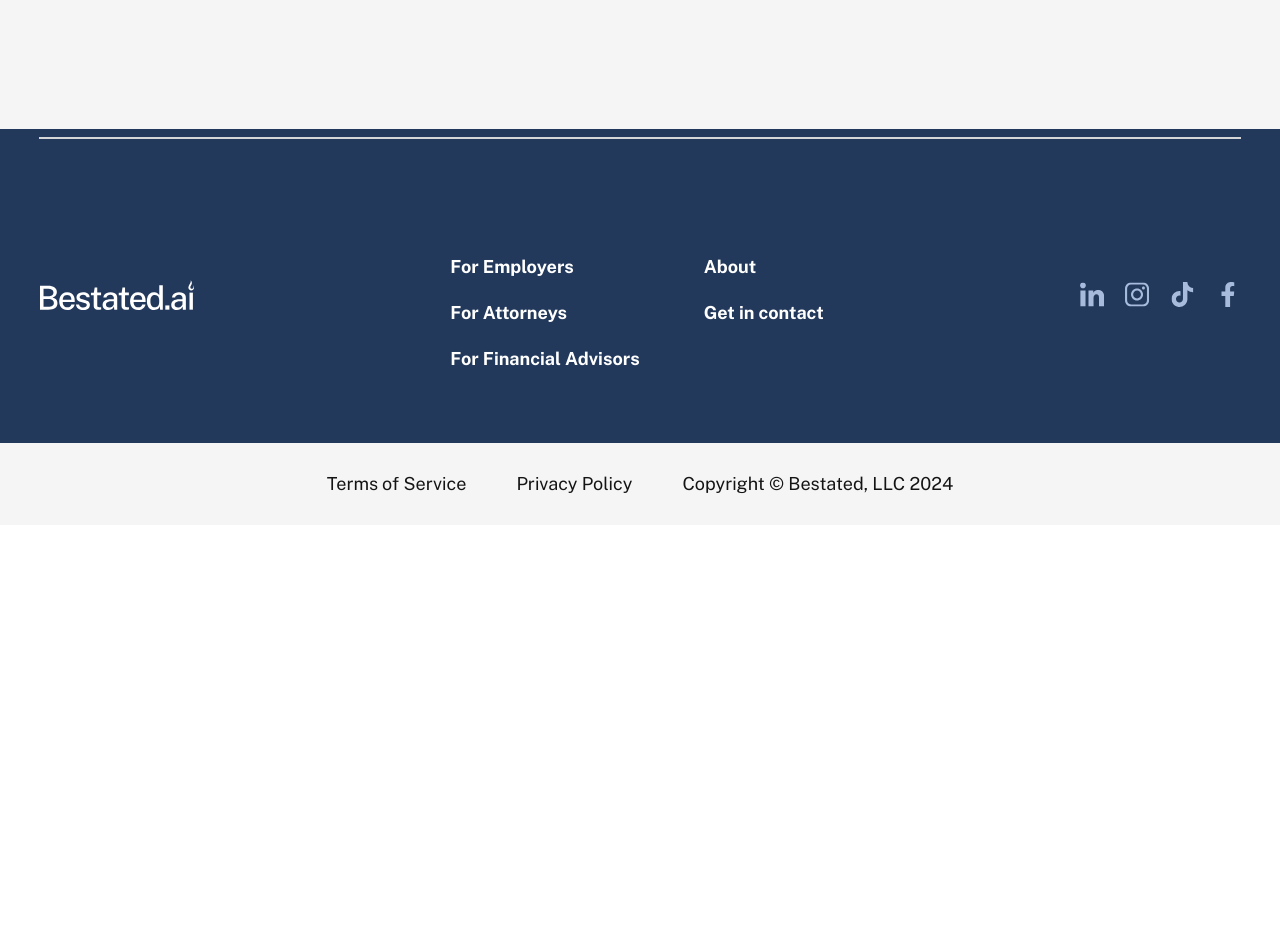
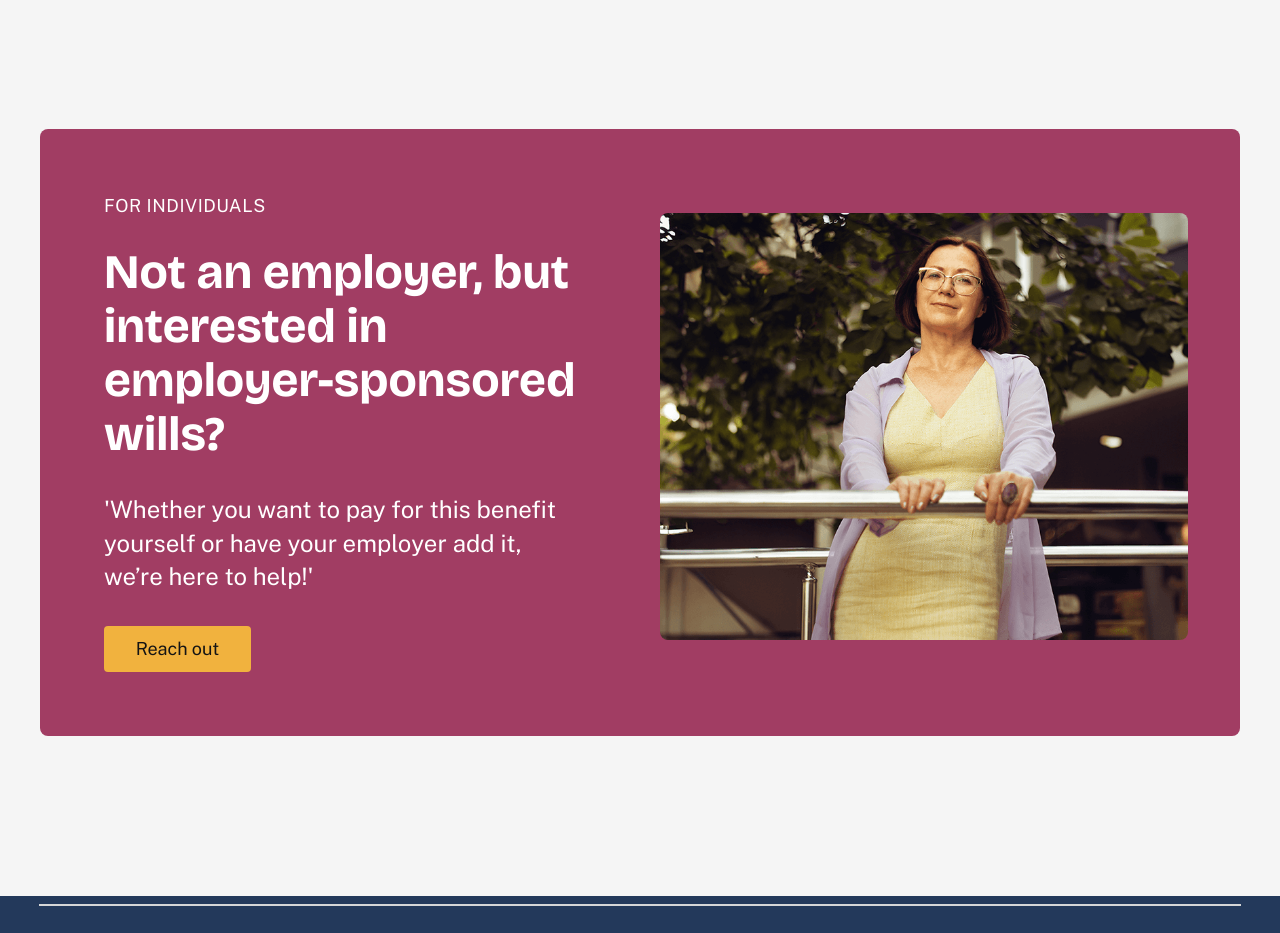
Before and after one commit to chenathy/bestated-ai, a React app: page /employers in a window 1280 px wide. Shown: the part 2540-3473 px from the top of the page. Before the commit the page ends 3065 px from the top, so only its background shows below. Built offline with nearby package versions, Linux system fonts and the light colour scheme.

Commit message:
completed emplpoyers calloutBox

```diff
--- a/src/components/Callout/Callout.css
+++ b/src/components/Callout/Callout.css
@@ -5,7 +5,6 @@
 
     .callout-box {
         max-height: 585px;
-        background-color: var(--navy);
         border-radius: var(--CornerSmall);
         padding: 64px;
         gap: 64px;
@@ -18,17 +17,17 @@
 
     .callout-box .text-and-btn {
         width: 480px;
-        max-height: 457px;
         gap: 32px;
         text-align: left;
         display: grid;
+        justify-content: space-between;
     }
 
     .callout-box .text-and-btn .group {
         width: 480px;
-        height: 212px;
         display: grid;
         gap: 26px;
+
     }
 
     .callout-box .text-and-btn .group p {
@@ -55,7 +54,6 @@
 
     .callout-box .text-and-btn p{
         width: 480px;
-        height: 135px;
         font-family: 'Public Sans', sans-serif;
         font-weight: 400;
         font-size: 24px;
@@ -88,7 +86,6 @@
 
     .callout-box {
         max-height: 745px;
-        background-color: var(--navy);
         padding: 64px 32px 64px 32px;
         gap: 48px;
 
@@ -139,6 +136,7 @@
         align-items: center;
         justify-content: center;
         gap: 8px;
+        color: var(--white);
     }
 
     .callout-box .text-and-btn .group p {
@@ -149,6 +147,7 @@
         line-height: 19.6px;
         letter-spacing: 0.03em;
         margin: 0;
+        color: var(--white);
     }
 
     .callout-box .text-and-btn .group h2 {
@@ -159,6 +158,7 @@
         font-weight: 600;
         line-height: 27px;
         margin: 0;
+        color: var(--white);
     }
 
     .callout-box .text-and-btn p {
--- a/src/components/Text-and-Btn/Text-and-Btn.css
+++ b/src/components/Text-and-Btn/Text-and-Btn.css
@@ -53,7 +53,7 @@
 @media (max-width: 768px) {
 
     .text-and-btn {
-        /* max-width: 300px; */
+        max-width: 300px;
         gap: 24px;
 
         display: flex;
--- a/src/pages/Employers/Employers.css
+++ b/src/pages/Employers/Employers.css
@@ -114,6 +114,21 @@
         font-weight: 700;
     }
 
+    .employers .callout-box {
+        max-height: 605px;
+        background-color: var(--berry);
+    }
+
+    .employers .callout-box .text-btn .group {
+        height: 266px;
+
+    }
+
+    .employers .callout-box h2 {
+        height: 216px;
+        text-align: left;
+    }
+
 }
 
 
@@ -203,4 +218,8 @@
         margin: 0;
     }
 
+    .employers .callout-box {
+        background-color: var(--berry);
+    }
+
 }
--- a/src/pages/Employers/index.js
+++ b/src/pages/Employers/index.js
@@ -2,9 +2,11 @@
 import { useMediaQuery } from 'react-responsive';
 import HeroComponent from '../../components/Hero';
 import HowComponent from '../../components/How';
+import CalloutBox from '../../components/Callout';
 
 import employersHero from '../../assets/images/employers-hero.jpg';
 import employersHow from '../../assets/images/employers-how.jpg';
+import employersCallout from '../../assets/images/employers-callout.png';
 import AttractIcon from '../../assets/icons/Attract.svg';
 import LoyaltyIcon from '../../assets/icons/Loyalty.svg';
 import ProductivityIcon from '../../assets/icons/Productivity.svg';
@@ -95,6 +97,15 @@
                         and copies are sent out to employees and their beneficiaries.'
             />
 
+            {/* Callout Box  */}
+            <CalloutBox
+                label='FOR INDIVIDUALS'
+                title='Not an employer, but interested in employer-sponsored wills?'
+                p={<p>'Whether you want to pay for this benefit yourself or have your employer add it, we’re here to help!'</p>}
+                logo={employersCallout}
+                learnMoreBtn={false}
+            />
+
 
         </div>
     );
--- a/src/pages/Home/Home.css
+++ b/src/pages/Home/Home.css
@@ -85,6 +85,10 @@
         left: -150px;
         height: 100%;
         width: auto;
+    }
+
+    .home .callout-box {
+        background-color: var(--navy);
     }
 
 
@@ -185,4 +189,8 @@
         height: 100%;
         width: auto;
     }
+
+    .home .callout-box {
+        background-color: var(--navy);
+    }
 }
```
Also changed, not shown: src/assets/images/employers-callout.png (added), 1 other file (tests, documents, lock files or other folders).
